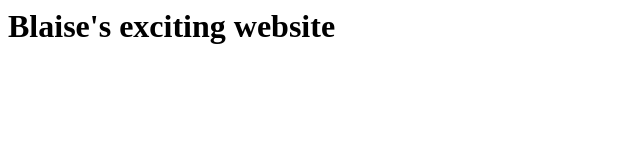
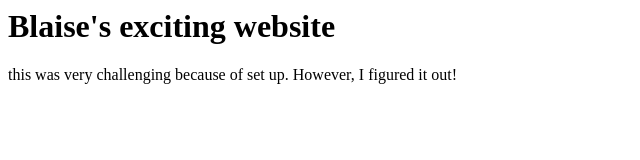
Before and after one commit to blaisejacksonn/my-first-repo, a plain HTML site: page index.html in a window 1280 px wide. Shown: the whole page, without its empty margins (0-640 px from the left). Drawn offline with Linux system fonts and the light colour scheme.

Commit message:
adding more text

```diff
--- a/index.html
+++ b/index.html
@@ -1 +1,2 @@
 <h1>Blaise's exciting website</h1>
+<p>this was very challenging because of set up. However, I figured it out!</p>
```
